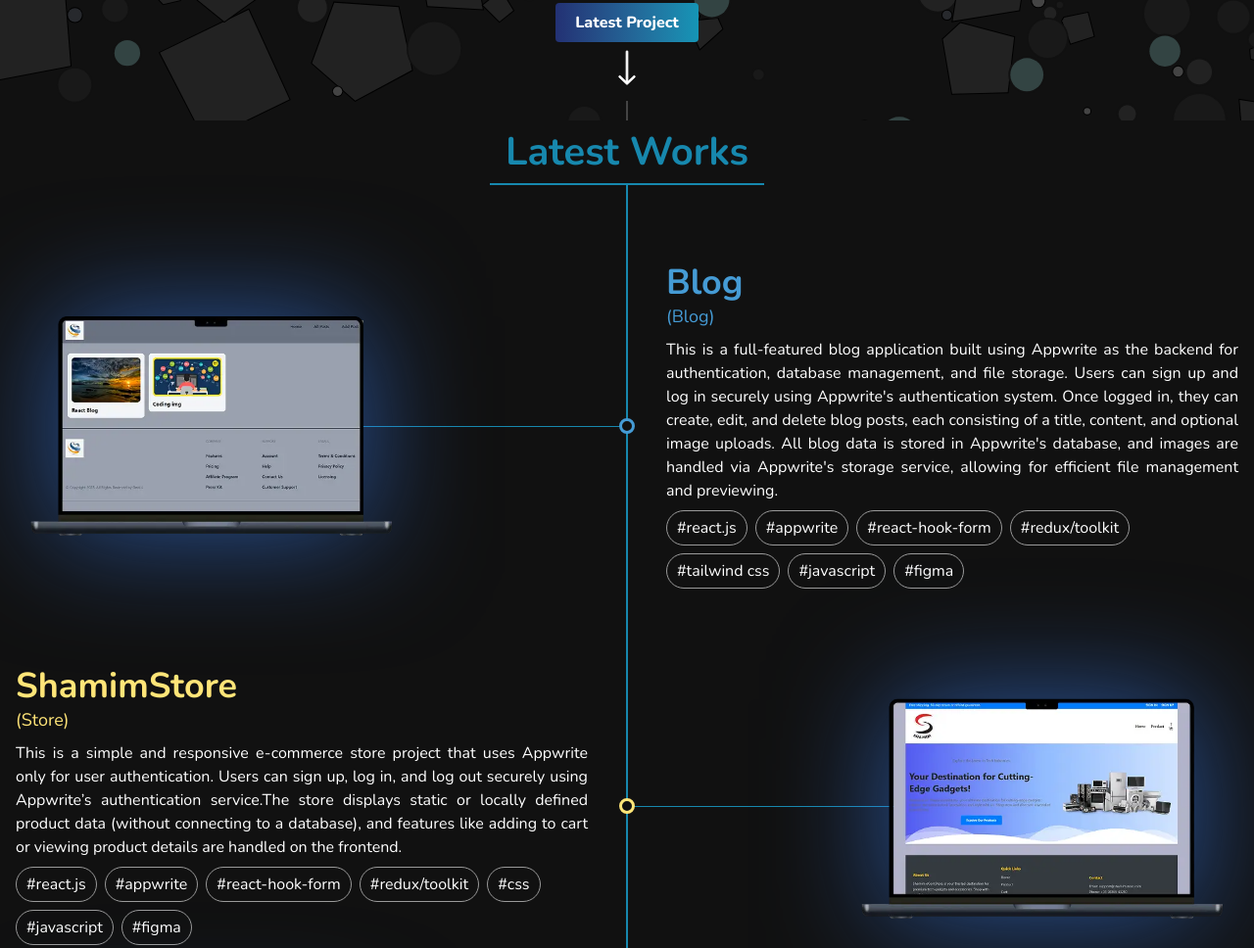
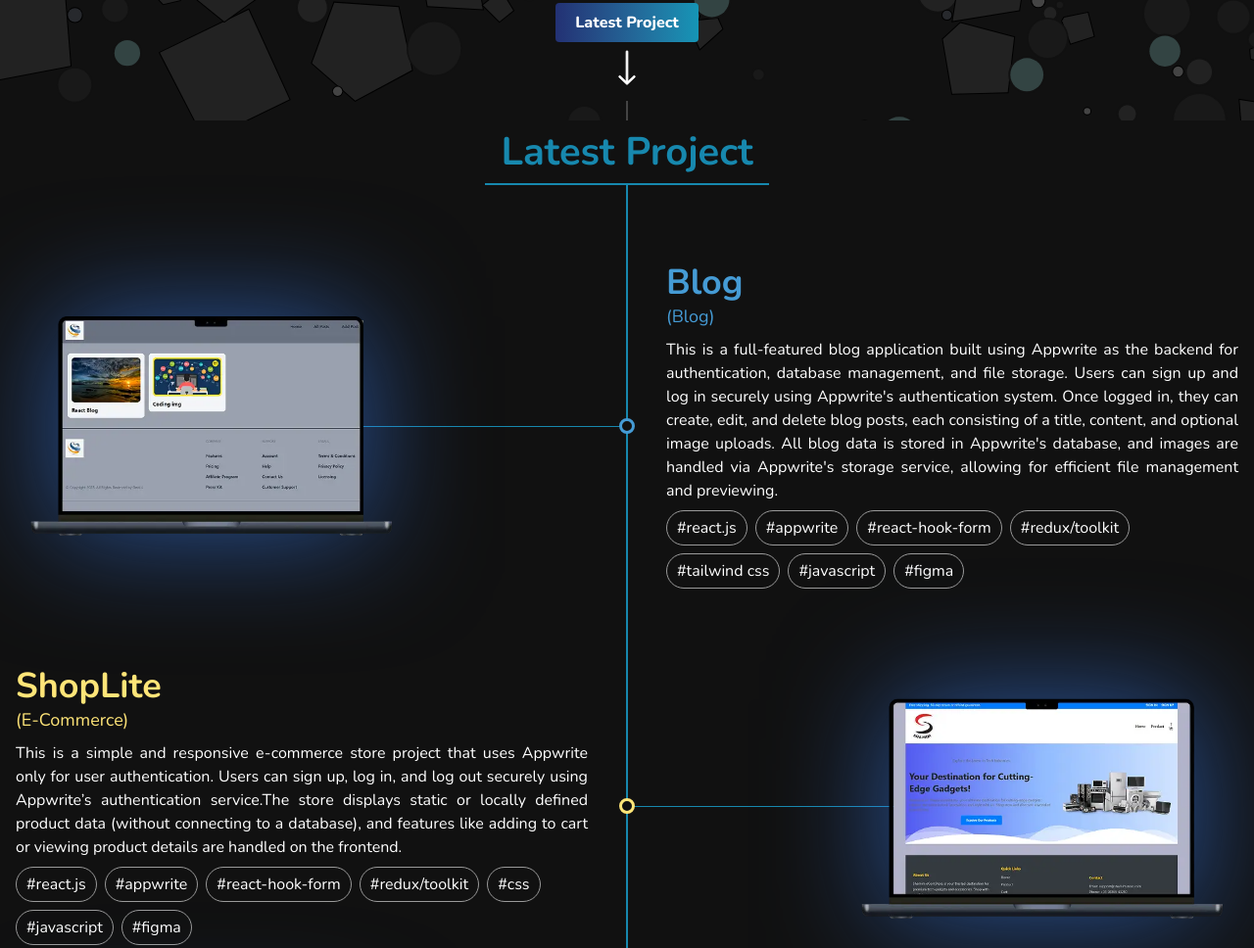
Before and after one commit to Mohd-Shamim-Siddique/Portfolio, a website: page index.html in a window 1280 px wide. Shown: the part 677-1645 px from the top of the page at 98% size. Drawn offline with nearby package versions, Linux system fonts and the light colour scheme; animation ran at ten frames a second; a script that the page names is missing.

Commit message:
fixing shoplite

```diff
--- a/index.html
+++ b/index.html
@@ -277,7 +277,7 @@
   <section class="max-w-screen-xl mx-auto px-4 relative pb-8 sm:pb-16">
     <h2
       class="text-3xl sm:text-[40px] bg-[#111] relative z-10 font-bold px-4 py-2 w-max mx-auto text-center text-[#1788ae] sm:border-b-2 border-[#1788ae]">
-      Latest Works
+      Latest Project
     </h2>
     <div class="flex flex-col sm:flex-row gap-4 mt-8 sm:gap-[80px] items-center sm:mt-20 relative">
       <div class="h-[1px] left-1/4 right-1/2 bg-[#1788ae] absolute top-1/2 hidden sm:block"></div>
@@ -342,9 +342,9 @@
     <div class="flex flex-col sm:flex-row gap-4 mt-12 sm:gap-[80px] items-center sm:mt-20 relative">
       <div class="order-2 sm:order-1 w-full">
         <h3 class="text-[#ffe578] font-bold text-2xl md:text-4xl">
-          ShamimStore
+          ShopLite
         </h3>
-        <span class="text-[#ffe578] text-base md:text-lg">(Store)</span>
+        <span class="text-[#ffe578] text-base md:text-lg">(E-Commerce)</span>
         <p class="text-justify text-sm md:text-base mt-2">
           This is a simple and responsive e-commerce store project that uses Appwrite only for user authentication.
           Users can sign up, log in, and log out securely using Appwrite’s authentication service.The store displays
@@ -380,13 +380,13 @@
       <div
         class="w-4 h-4 rounded-full border-[3px] border-[#ffe578] absolute left-1/2 -translate-x-1/2 bg-[#111] z-10 hover:scale-110 ease-in-out duration-100 hidden sm:block">
       </div>
-      <a href="https://shamim-stores.netlify.app/"
+      <a href="https://shop-lite.netlify.app"
         class="order-1 sm:order-2 flex w-full relative justify-center sm:justify-start">
         <div class="flex flex-col items-center relative group sm:hover:scale-105 ease-in-out duration-200 sm:ml-auto">
           <img class="max-w-[400px] w-full relative z-10 drop-shadow-[0_0px_60px_rgba(59,130,246,0.6)]"
             src="./assets/images/Shamim-Store.webp" alt="" />
           <span
-            class="flex group-hover:-top-14 ease-jump duration-200 text-black bg-[#ffe578] sm:absolute left-1/2 sm:-translate-x-1/2 top-5 px-2 py-1 text-sm sm:text-base mt-2 rounded w-max items-center gap-1 after:hidden sm:after:block after:w-4 after:h-4 after:bg-inherit after:absolute after:left-1/2 after:-translate-x-1/2 after:rotate-45 after:-bottom-2">ShamimStore
+            class="flex group-hover:-top-14 ease-jump duration-200 text-black bg-[#ffe578] sm:absolute left-1/2 sm:-translate-x-1/2 top-5 px-2 py-1 text-sm sm:text-base mt-2 rounded w-max items-center gap-1 after:hidden sm:after:block after:w-4 after:h-4 after:bg-inherit after:absolute after:left-1/2 after:-translate-x-1/2 after:rotate-45 after:-bottom-2">ShopLite
             <svg xmlns="http://www.w3.org/2000/svg" width="16" height="16" viewBox="0 0 24 24" fill="none"
               stroke="currentColor" stroke-width="2" stroke-linecap="round" stroke-linejoin="round"
               class="feather feather-external-link">
```
